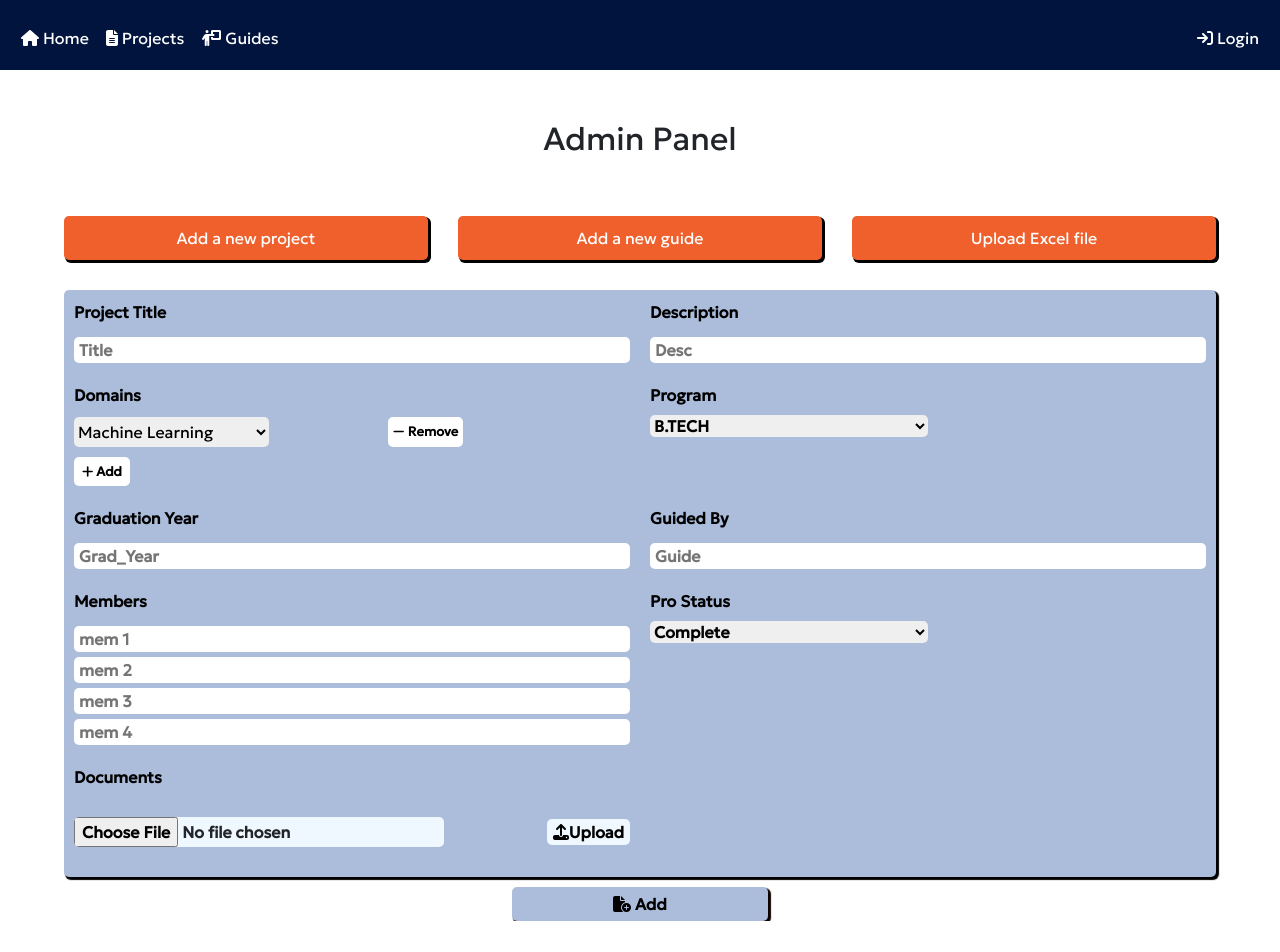
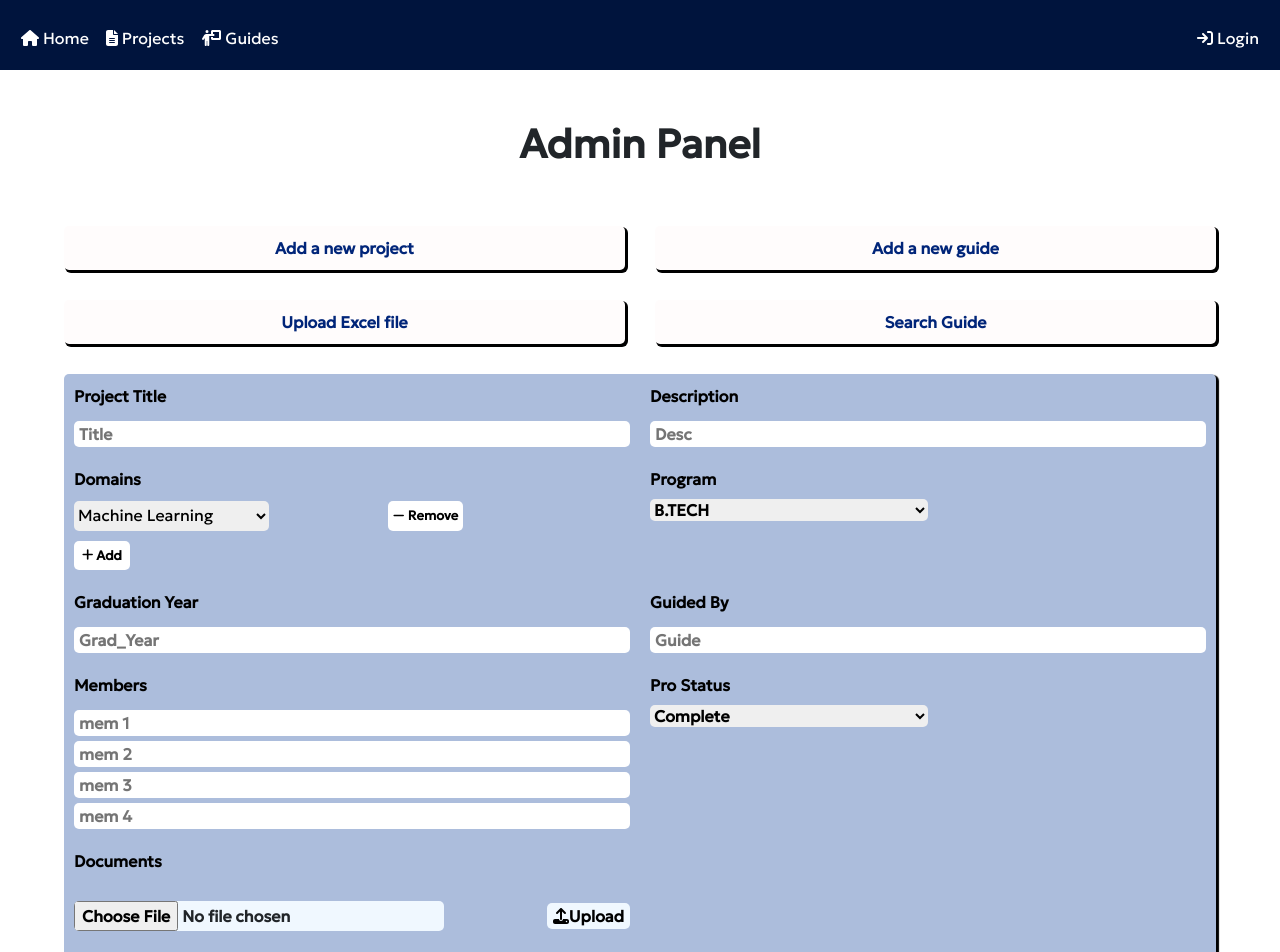
Before and after one commit to Investment-Analysis-Project/mini-project-project-manager-cet, a React (Create React App) app in the folder client/: page /adminpanel in a window 1280 px wide. Shown: the top 952 px of the page. Before the commit the page ends 921 px from the top, so only its background shows below. Built offline with nearby package versions, Linux system fonts and the light colour scheme; no server answers.

Commit message:
Admin Panel

```diff
--- a/client/src/components/addguide/addguide.css
+++ b/client/src/components/addguide/addguide.css
@@ -36,18 +36,16 @@
 }
 
 .guidebut{
-    background: rgb(172, 189, 220);
+    background: rgb(1, 37, 121);
     box-shadow: 2px 2px 1px 1px rgb(15, 4, 0);
     padding: 5px;
     border: none;
     outline: none;
     width: 20%;
-    color: rgb(0, 0, 0);
-    font-weight: 600;
+    color: rgb(255, 255, 255);
     border-radius: 5px;
 }
 
 .guidebut:active{
-    background:rgb(239, 96, 44);
-    box-shadow: 2px 2px 1px 1px rgb(0, 0, 0);
+    transform: scale(1.05);
 }
--- a/client/src/components/addproject/addproject.css
+++ b/client/src/components/addproject/addproject.css
@@ -27,20 +27,18 @@
 }
 
 .addprobut{
-    background: rgb(172, 189, 220);
+    background: rgb(1, 37, 121);
     box-shadow: 2px 2px 1px 1px rgb(15, 4, 0);
     padding: 5px;
     border: none;
     outline: none;
     width: 20%;
-    color: rgb(0, 0, 0);
-    font-weight: 600;
+    color: rgb(255, 255, 255);
     border-radius: 5px;
 }
 
 .addprobut:active{
-    background:rgb(239, 96, 44);
-    box-shadow: 2px 2px 1px 1px rgb(0, 0, 0);
+    transform: scale(1.05);
 }
 
 .projectinputeach{
--- a/client/src/pages/admin/Admin.jsx
+++ b/client/src/pages/admin/Admin.jsx
@@ -14,6 +14,7 @@ const Admin = () => {
     const [anp,setanp]=useState(true);
     const [ang,setang]=useState(false);
     const [abg,setabg]=useState(false);
+    const [sg,setsg]=useState(false);
 
     const token = localStorage.getItem('token');
 
@@ -33,18 +34,22 @@ const Admin = () => {
         <>
             <Navbar/>
             <div className='adminpanel'>
-                <h2>Admin Panel</h2>
+                <h1>Admin Panel</h1>
                 <div className='adminprofile'>
-                    <div className='adminoptions' onClick={()=>{setanp(true);setang(false);setabg(false)}}>
+                    <div className='adminoptions' onClick={()=>{setanp(true);setang(false);setabg(false);setsg(false)}}>
                         <span>Add a new project</span>
                     </div>
 
-                    <div className='adminoptions' onClick={()=>{setanp(false);setang(true);setabg(false)}}>
+                    <div className='adminoptions' onClick={()=>{setanp(false);setang(true);setabg(false);setsg(false)}}>
                         <span>Add a new guide</span>
                     </div>
 
-                    <div className='adminoptions' onClick={()=>{setanp(false);setang(false);setabg(true)}}>
+                    <div className='adminoptions' onClick={()=>{setanp(false);setang(false);setabg(true);setsg(false)}}>
                         <span>Upload Excel file</span>
+                    </div>
+
+                    <div className='adminoptions' onClick={()=>{setanp(false);setang(false);setabg(false);setsg(true)}}>
+                        <span>Search Guide</span>
                     </div>
                 </div>
             </div>
--- a/client/src/pages/admin/admin.css
+++ b/client/src/pages/admin/admin.css
@@ -5,10 +5,14 @@
     margin-top: 50px;
 }
 
+.adminpanel h1{
+    font-weight: 800;
+}
+
 .adminprofile{
     width: 90%;
     display: grid;
-    grid-template-columns: repeat(3, 1fr);
+    grid-template-columns: repeat(2, 1fr);
     margin-top: 50px;
     gap: 30px;
     text-align: center;
@@ -16,8 +20,9 @@
 
 .adminoptions{
     box-shadow: 2px 2px 0px 1px rgb(0, 0, 0);
-    background: rgb(239, 96, 44);
-    color: rgb(255, 255, 255);
+    background: rgb(255, 252, 252);
+    font-weight: 600;
+    color: rgb(1, 37, 121);
     border: none;
     padding: 10px;
     border-radius: 5px;
@@ -26,4 +31,6 @@
 
 .adminoptions:hover{
     transform: scale(1.05);
+    background: #00143d;
+    color: aliceblue;
 }
--- a/client/src/pages/editguide/editguide.css
+++ b/client/src/pages/editguide/editguide.css
@@ -18,8 +18,8 @@
     grid-template-columns: repeat(2, 1fr);
     gap: 20px;
     padding: 10px;
-    box-shadow: 0px 0px 5px 1px  #b1b7c5;
-    background: rgb(172, 189, 220);
+    box-shadow: 2px 2px 2px 2px  rgb(1, 37, 121);;
+    background: rgb(255, 252, 252);
 }
 
 .editin{
```
